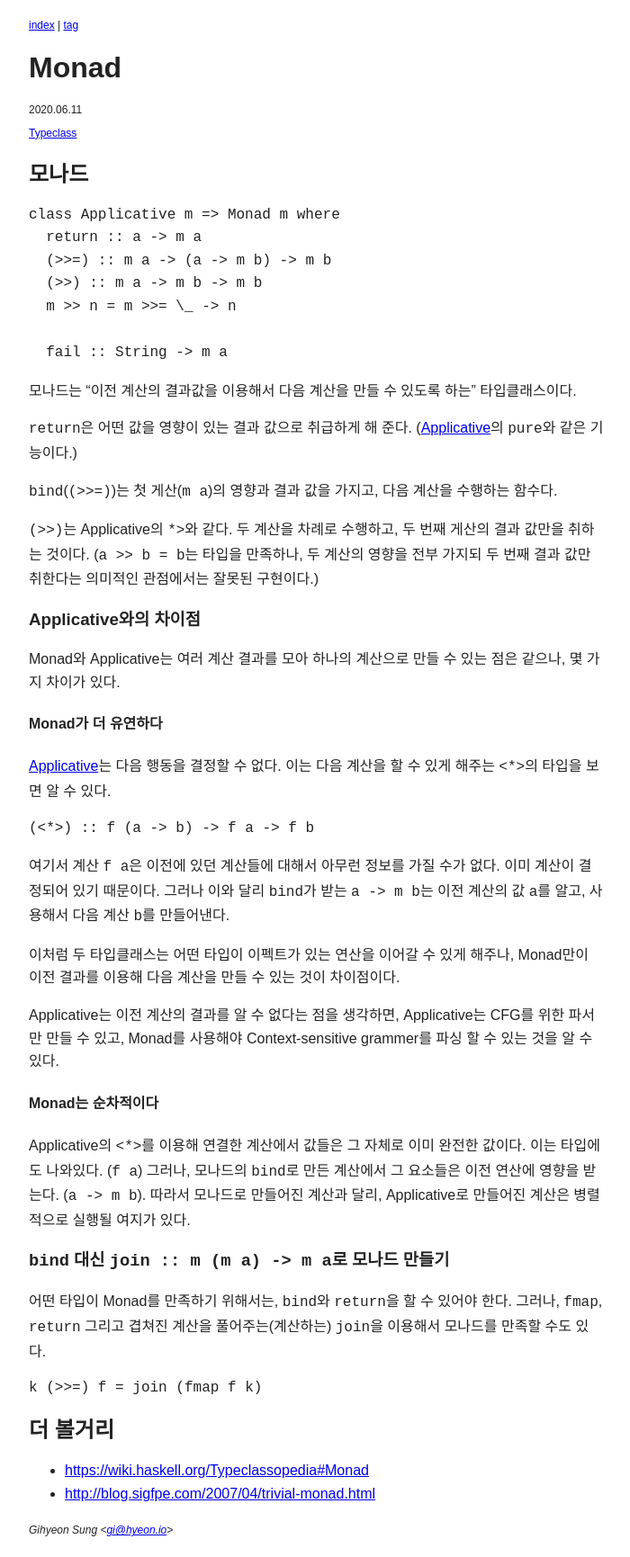
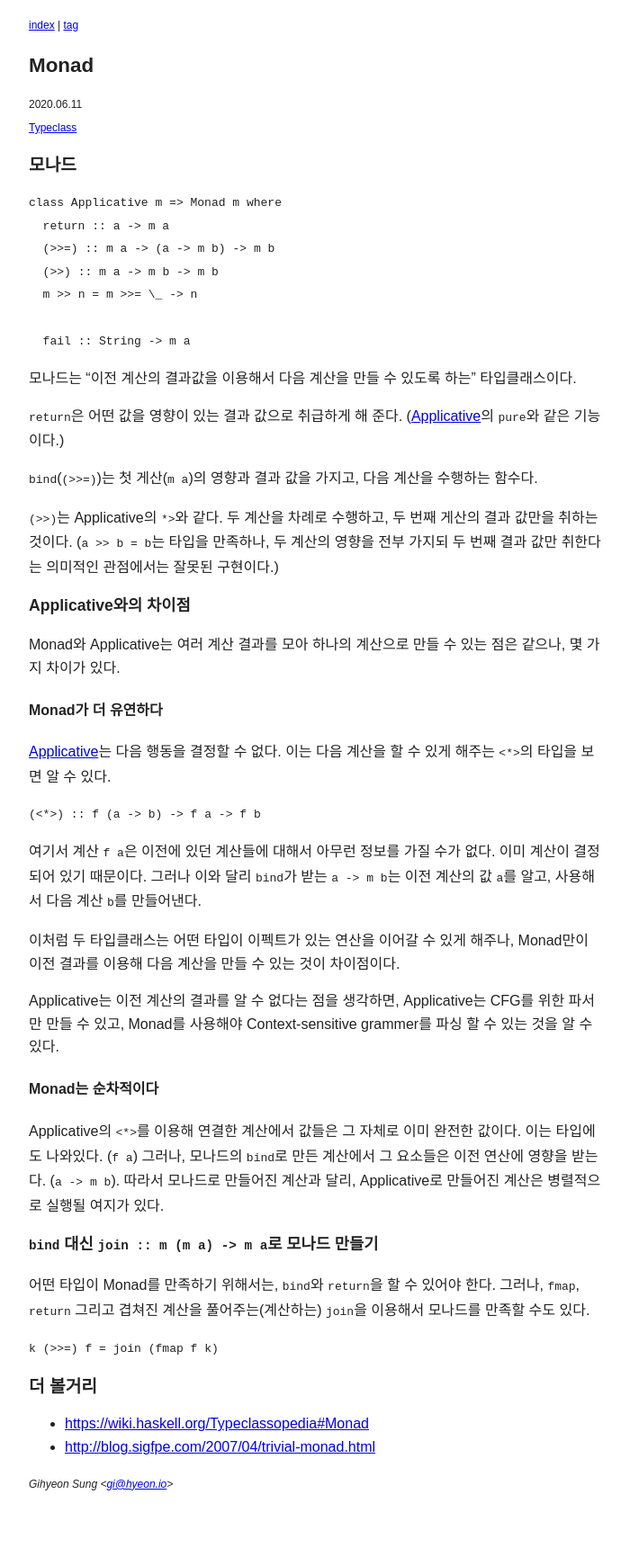
Before and after one commit to gihyeonsung/wiki-engine, a Jekyll site: the page built from _pages/Monad.md, in a window 1280 px wide. Shown: the whole page at 90% size, without its empty margins (288-988 px from the left). Built offline with Jekyll 4.4.1, drawn with Linux system fonts in a browser that asks for light colours; after the commit the page ends 1679 px from its top, so only the background shows below that.

Commit message:
Normalize.css를 제거했다
Normalize.css를 제거하고 h1, h2, h3, h4를 style.css에 설정했다.

```diff
--- a/_layouts/base.html
+++ b/_layouts/base.html
@@ -5,7 +5,6 @@
   <meta charset="utf-8">
   <meta name="viewport" content="width=device-width, initial-scale=1.0">
   <title>{{ page.title | default: site.title }}</title>
-  <link rel="stylesheet" href="https://cdn.jsdelivr.net/npm/normalize.css@8.0.1/normalize.css" type="text/css">
   <link rel='stylesheet' href='{{ site.static }}/css/style.css' type='text/css'>
 </head>
 
--- a/static/css/style.css
+++ b/static/css/style.css
@@ -1,3 +1,19 @@
+h1 {
+  font-size: 1.4em;
+}
+
+h2 {
+  font-size: 1.2em;
+}
+
+h3 {
+  font-size: 1.1em;
+}
+
+h4 {
+  font-size: 1em;
+}
+
 body {
   color: #222222;
   font-family: sans-serif;
@@ -7,11 +23,6 @@ body {
   padding: 1rem;
 }
 
-.metadata {
-  font-size: 0.75em;
-  margin: 0;
-}
-
 article > p > img {
   left: 50%;
   max-height: 20rem;
@@ -19,3 +30,8 @@ article > p > img {
   transform: translateX(-50%);
   width: auto;
 }
+
+.metadata {
+  font-size: 0.75em;
+  margin: 0;
+}
```
